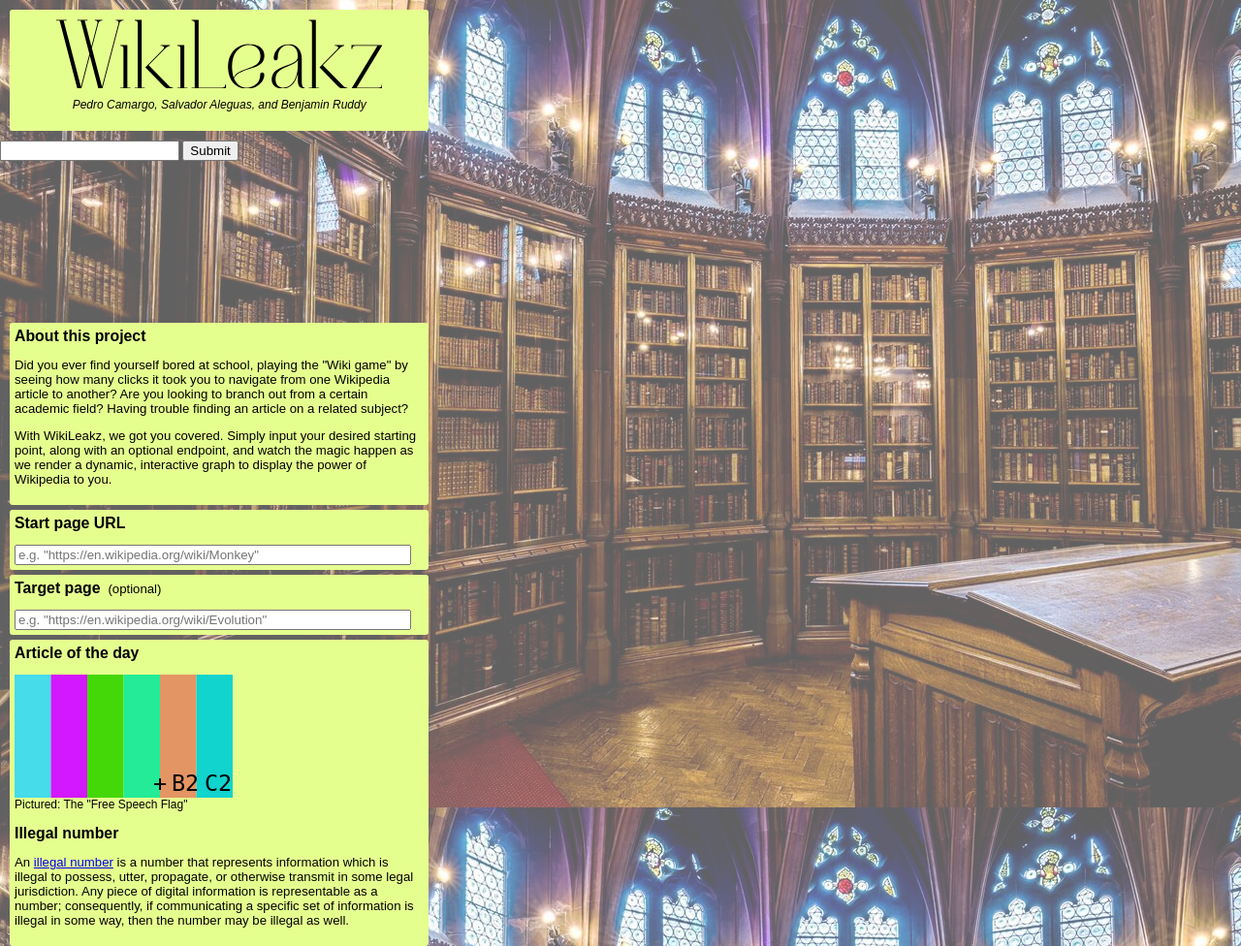
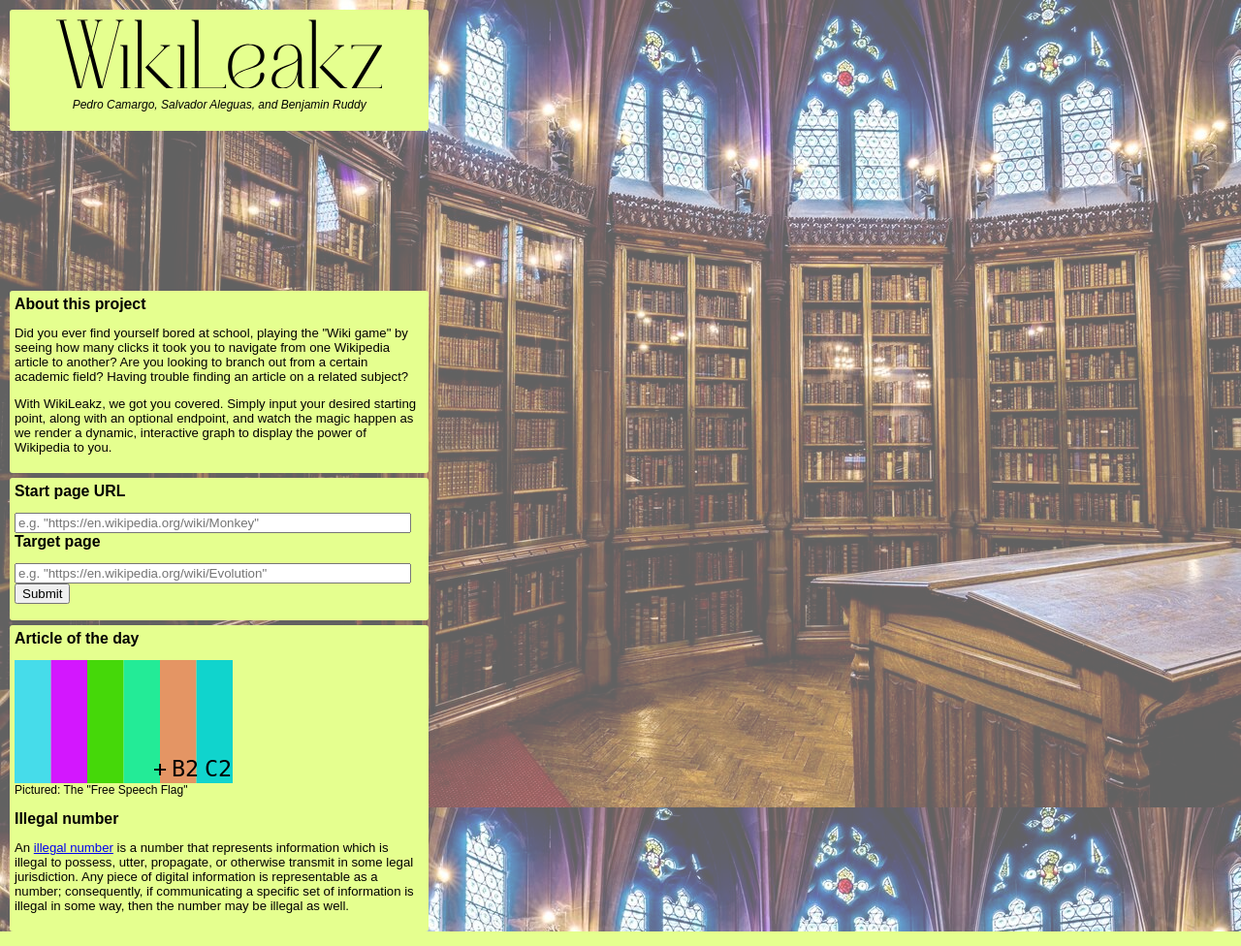
Before and after one commit to bencrbcp/wikileakz, a Flask app: page / in a window 1280 px wide. Shown: the whole page at 97% size. Run offline with Flask 2, Linux system fonts and the light colour scheme; some libraries are stand-ins or nearby versions.

Commit message:
Update index.html

```diff
--- a/templates/index.html
+++ b/templates/index.html
@@ -12,11 +12,11 @@
         <img src="{{ url_for('static', filename = 'logo.png') }}" alt="WikiLeakz">
         <div class="subheading"><i>Pedro Camargo, Salvador Aleguas, and Benjamin Ruddy</i></div>
   </div>
-  <form action="{{ url_for('index') }}" method="post">
+  <!-- <form action="{{ url_for('index') }}" method="post">
     <input type="text" name="projectFilepath">
     <input type="submit">
   </form>
-  <p>{{ data.penis }}</p>
+  <p>{{ data.penis }}</p> -->
   <svg></svg>
 
 </body>
@@ -30,7 +30,19 @@
       and watch the magic happen as we render a dynamic, interactive graph to display the power of Wikipedia to you.</p>
   </div>
 
-  <div class="force">
+<div class="force">
+  <form action="{{ url_for('index') }}" method="post">
+    <p><label>Start page URL</label></p>
+    <input type="input" size= "48" placeholder="e.g. &quot;https://en.wikipedia.org/wiki/Monkey&quot;" name="start" id='name1' value='' required />
+    <p><label>Target page</label></p>
+    <input type="input" size= "48" placeholder="e.g. &quot;https://en.wikipedia.org/wiki/Evolution&quot;" name="end" id='name2' value='' required />
+    <br>
+    <input type="submit">
+  </form>
+</div>
+
+
+  <!-- <div class="force">
     <p><label>Start page URL</label></p>
     <input type="input" size= "48" placeholder="e.g. &quot;https://en.wikipedia.org/wiki/Monkey&quot;" name="name" id='name' value='' required />
   </div>
@@ -38,7 +50,8 @@
   <div class="force">
     <p><label>Target page</label>(optional)</p>
     <input type="input" size= "48" placeholder="e.g. &quot;https://en.wikipedia.org/wiki/Evolution&quot;" name="name" id='name' value='' required />
-  </div>
+  </div> -->
+
 
   <div class="force">
     <p><label>Article of the day</label></p>
```
